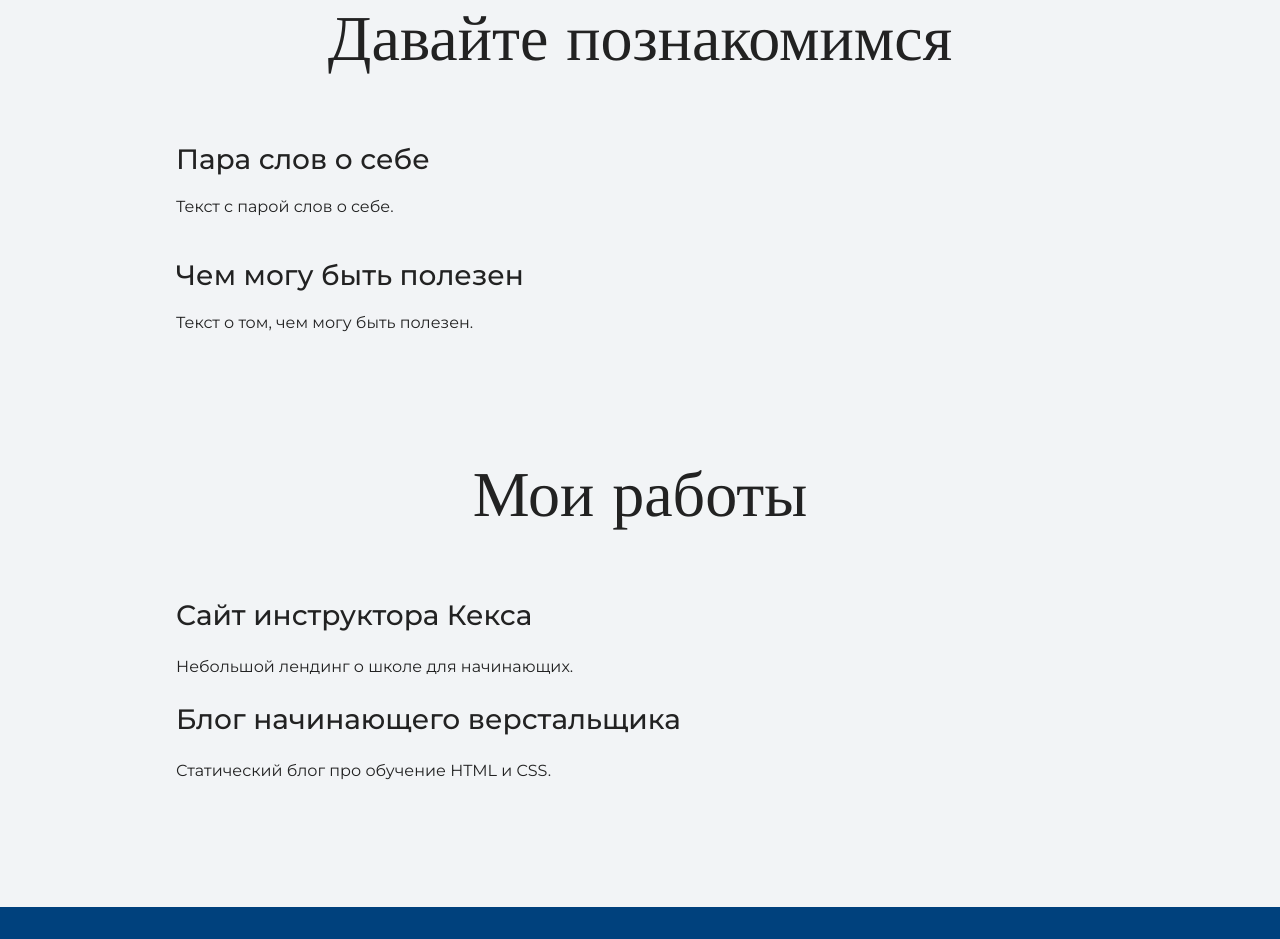
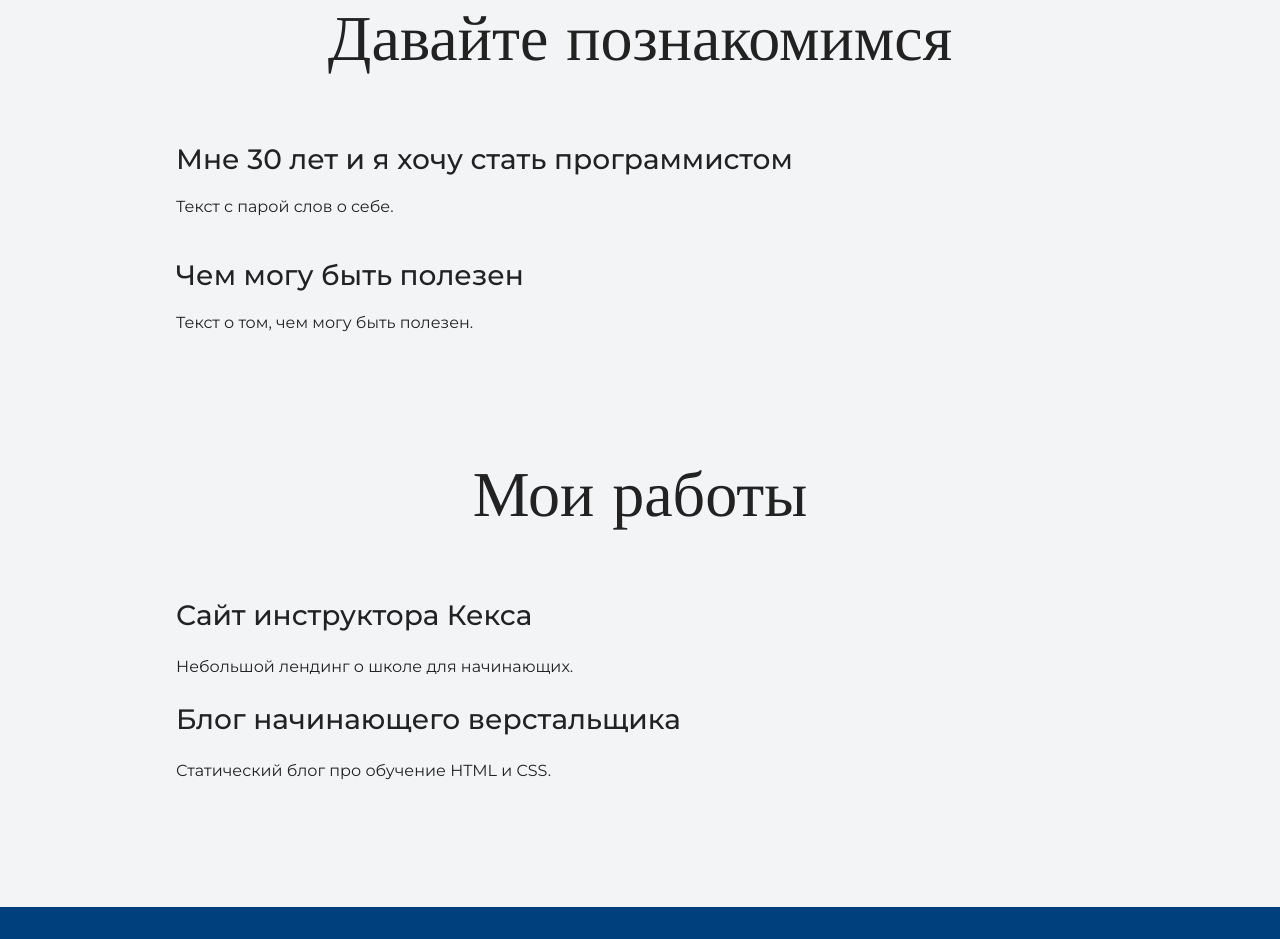
Before and after one commit to YauhKaz/my-site, a plain HTML site: page index.html in a window 1280 px wide. Shown: the part 1129-2068 px from the top of the page. Drawn offline with nearby package versions, Linux system fonts and the light colour scheme.

Commit message:
меняем главную страницу

```diff
--- a/index.html
+++ b/index.html
@@ -24,7 +24,7 @@
     <section class="intro">
         <div class="container">
       <h2 class="subheading">Давайте познакомимся</h2>
-      <h3>Пара слов о себе</h3>
+      <h3>Мне 30 лет и я хочу стать программистом</h3>
       <p>Текст с парой слов о себе.</p>
       <h3>Чем могу быть полезен</h3>
       <p>Текст о том, чем могу быть полезен.</p>
```
